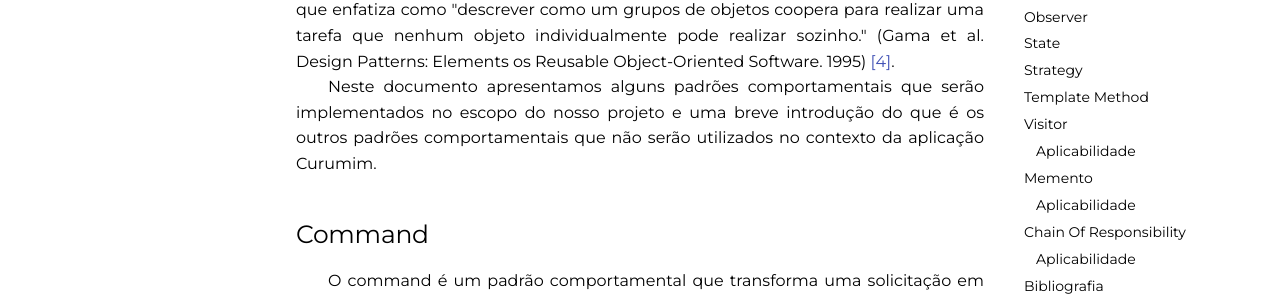
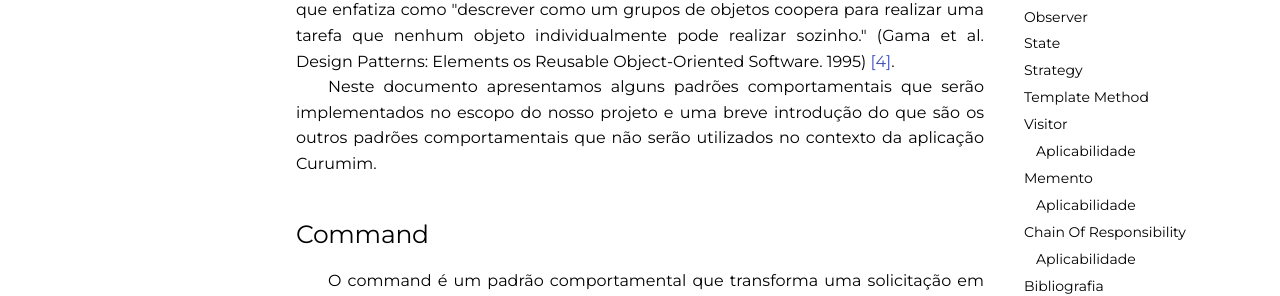
Before and after one commit to UnBArqDsw2021-1/2021.1_G6_Curumim, an MkDocs documentation site: the page built from docs/padroes-de-projeto/gofs-comportamentais.md, in a window 1280 px wide and 900 px high. Shown: the part 358-654 px from the top of the window. Built offline with MkDocs 1.6.1 and Material for MkDocs 9.7.7, drawn with Linux system fonts in a browser that asks for light colours; comment, search, counter and statistics services are not loaded; some of the changed text lies outside the part shown.

Commit message:
#146 correção do PR

```diff
--- a/docs/padroes-de-projeto/gofs-comportamentais.md
+++ b/docs/padroes-de-projeto/gofs-comportamentais.md
@@ -3,7 +3,7 @@
 ## Introdução
 &emsp;&emsp;Diferentemente dos padrões de objetos criacionais, que buscam criar objetos de forma controlada, procurando diminuir a complexidade e instabilidade na criação dos objetos, como o [Factory Method](./gofs-criacionais.md), por exemplo. Aqui nos padrões comportamentais que enfatiza como "descrever como um grupos de objetos coopera para realizar uma tarefa que nenhum objeto individualmente pode realizar sozinho." (Gama et al. Design Patterns: Elements os
 Reusable Object-Oriented Software. 1995) [[4]](#bibliografia).<br>
-&emsp;&emsp;Neste documento apresentamos alguns padrões comportamentais que serão implementados no escopo do nosso projeto e uma breve introdução do que é os outros padrões comportamentais que não serão utilizados no contexto da aplicação Curumim.
+&emsp;&emsp;Neste documento apresentamos alguns padrões comportamentais que serão implementados no escopo do nosso projeto e uma breve introdução do que são os outros padrões comportamentais que não serão utilizados no contexto da aplicação Curumim.
 
 ## Command
 
@@ -151,7 +151,7 @@ Vlissides.<br>
 &emsp;&emsp;O padrão State permite com que um objeto altere o seu comportamento de acordo com o seu estado interno. Dessa forma, esse padrão sugere a implementação de classes para representar os diferentes estados do objeto e definir o comportamento de seus métodos e funções.
 
 ![State](../assets/imagens/gofs/gof-state.jpg)
-<center>[Figura 5: Padrão state.](../assets/imagens/gofs/gof-state.png)[ Fonte: dofactory.com](https://www.dofactory.com/javascript/design-patterns/state#diagram)</center>
+<center>[Figura 5: Padrão state.](../assets/imagens/gofs/gof-state.jpg)[ Fonte: dofactory.com](https://www.dofactory.com/javascript/design-patterns/state#diagram)</center>
 
 &emsp;&emsp;Esse padrão é bem aplicado quando existem objetos que possam mudar de status de forma a modificar os seus comportamentos. Sendo assim, a equipe optou por adaptar a modelagem de forma a permitir a utilização desse padrão.<br>
 &emsp;&emsp;Basicamente, esse padrão será utilizado para trabalhar duas classes semelhantes: ActivityController e a EventController. Será implementada a classe ProjectController para identificar o contexto de utilização de forma que ActivityController e a EventController representem o seu estado ou, mais apropriadamente, tipo.<br>
```
